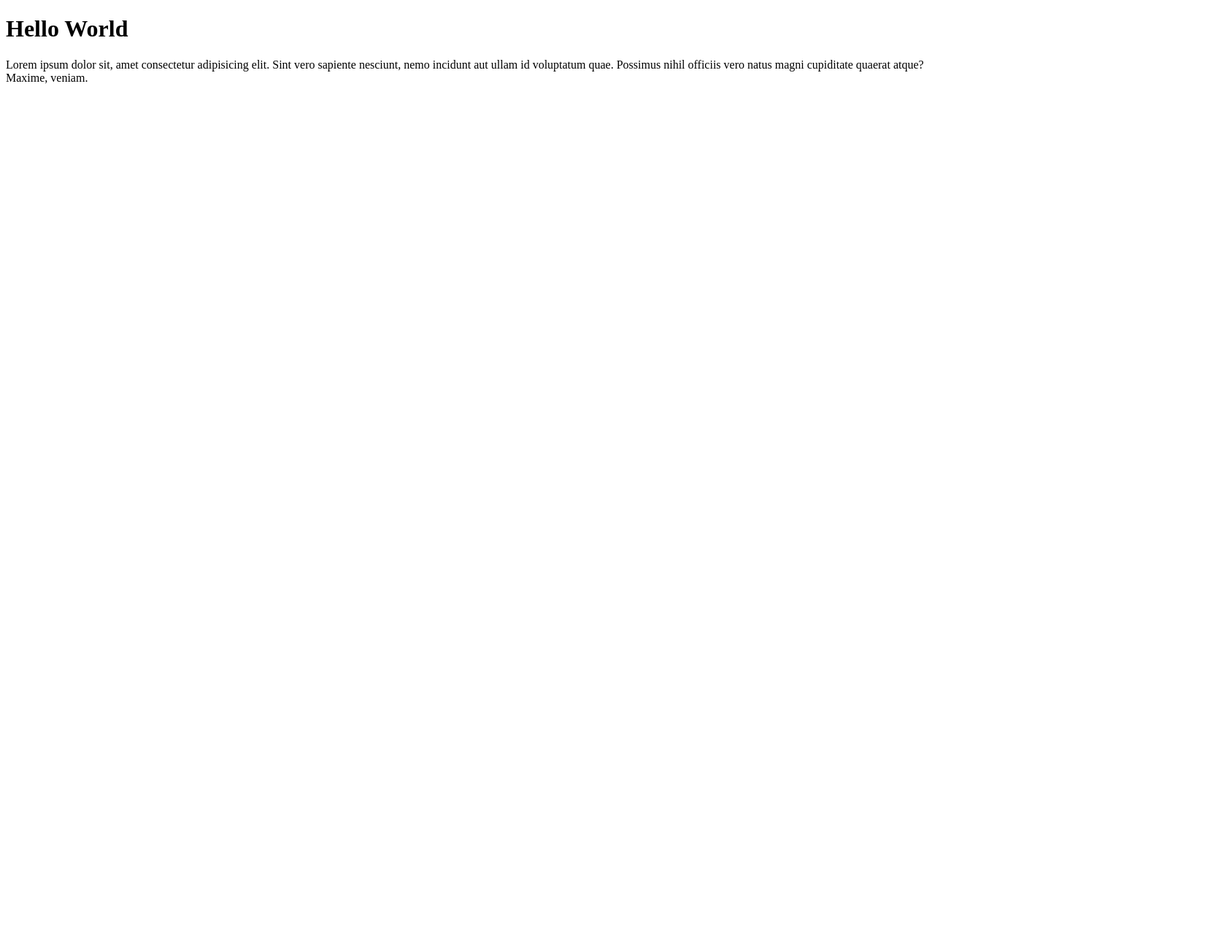
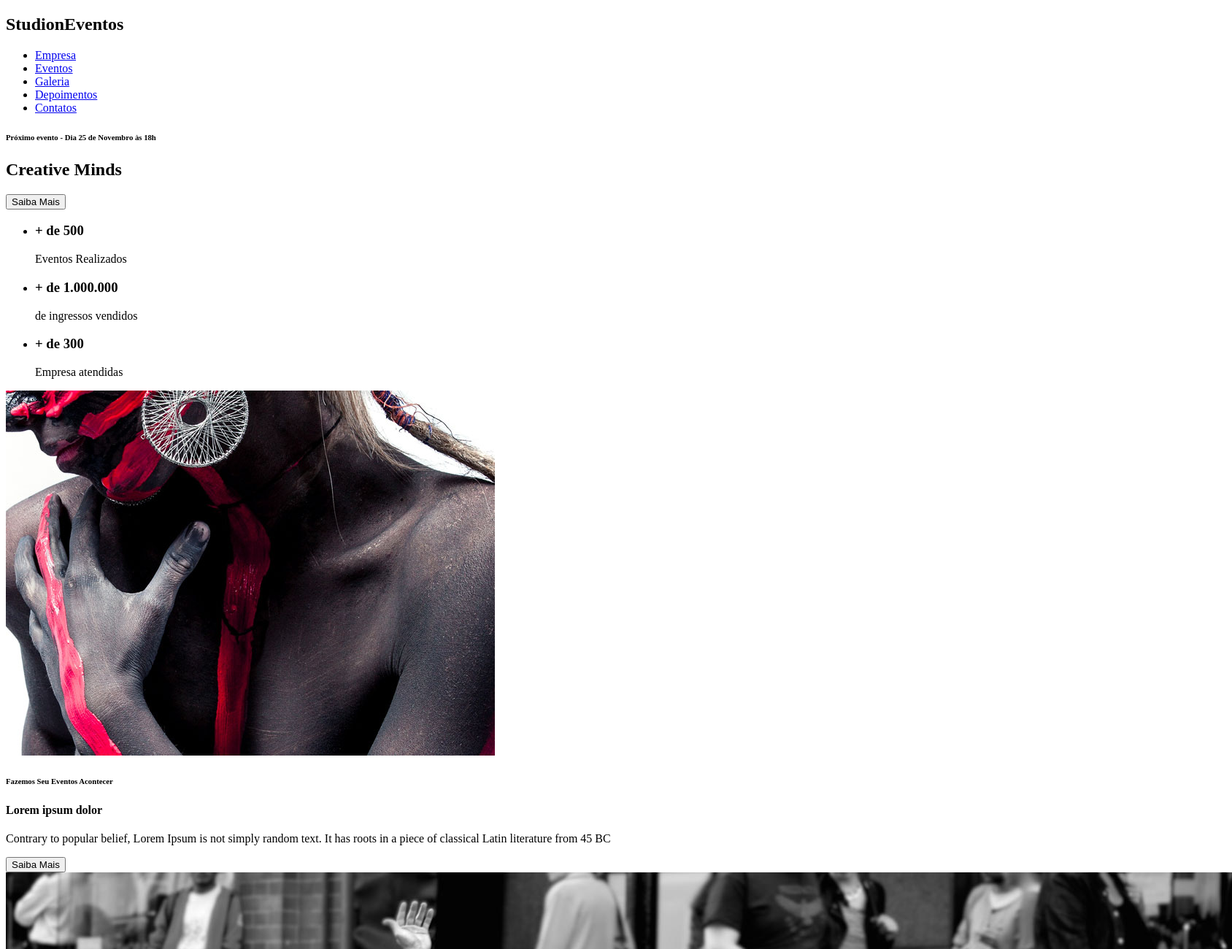
Before and after one commit to devsukita/legendary-engine, a website: page index.html in a window 1280 px wide. Shown: the top 1300 px of the page at 73% size, 1688 px wide, since content can reach past the window. Before the commit the page ends 800 px from the top, so only its background shows below. Drawn offline with Linux system fonts and the light colour scheme.

Commit message:
feat(html): constructor html

```diff
--- a/index.html
+++ b/index.html
@@ -4,15 +4,80 @@
     <meta charset="UTF-8">
     <meta http-equiv="X-UA-Compatible" content="IE=edge">
     <meta name="viewport" content="width=device-width, initial-scale=1.0">
-    <title>Document</title>
+    <title>Studion</title>
 </head>
 <body>
-
-<h1>Hello World</h1>
-<p>Lorem ipsum dolor sit, amet consectetur adipisicing elit. Sint vero sapiente nesciunt,
-    nemo incidunt aut ullam id voluptatum quae. Possimus nihil officiis vero
-     natus magni cupiditate quaerat atque? Maxime, veniam.
-</p>
-
+    <nav>
+    <h1>Studi<span>on</span><span>Eventos</span></h1>
+        <ul>
+           <li><a href="#empresa">Empresa</a></li>
+            <li><a href="#eventos">Eventos</a></li>
+            <li><a href="#galeria">Galeria</a></li>
+            <li><a href="#depoimentos">Depoimentos</a></li>
+            <li><a href="#contatos">Contatos</a></li>
+        </ul>
+    </nav>
+   <header>
+       <div id="slider">
+           <div class="slider">
+               <h6><span> Próximo evento</span> - Dia 25 de Novembro às 18h </h6>
+                <h2><span>Creative</span> Minds</h2>
+                <button href="#">Saiba Mais</button>
+            </div>
+       </div>
+   </header>
+   <main>
+    <section >
+        <ul>
+            <li>
+            <h3>+ de 500 </h3>
+                Eventos Realizados
+            </li>
+            <li>
+            <h3>+ de 1.000.000 </h3>
+            de ingressos vendidos
+            </li>
+            <li><h3>+ de 300 </h3>
+                Empresa atendidas
+            </li>
+        </ul>
+    </section>
+    <section id="content">
+        <div class="content">
+            <img src="/src/images/institutional.jpg" alt="institutional">
+            <h6>Fazemos Seu Eventos Acontecer</h6>
+            <h4>Lorem ipsum dolor</h4>
+            <p>Contrary to popular belief, Lorem Ipsum is not simply random text. It has roots in a piece of classical Latin literature
+            from 45 BC</p>
+            <button>Saiba Mais</button>
+        </div>
+    </section>
+    <section id="information" >
+        <div class="information">
+            <img src="/src/images/parallax.jpg" alt="parallax">
+            <h6>Você informar a temática e nos planejamos
+            um evento com tecnologia
+            </h6>
+            <h2><span>Muito+ </span>Diversão</h2>
+            <button>Fazer Contação</button>
+        </div>
+    </section>
+   </main>
+   <footer>
+        <form>
+            <label >Receba news é promoções</label>
+            <input type="email" placeholder="Email">
+            <button type="submit">Enviar</button>
+        </form>
+        <ul>
+            <li><a href="#" target="_blank"></a>Facebook</li>
+            <li><a href="#" target="_blank"></a>Twitter</li>
+            <li><a href="#" target="_blank"></a>Youtube</li>
+        </ul>
+        <hr/>
+        <p>
+            <small>Studi<span>On</span> - Todos os direitos reservados.</small>
+        </p>
+   </footer>
 </body>
 </html>
```
